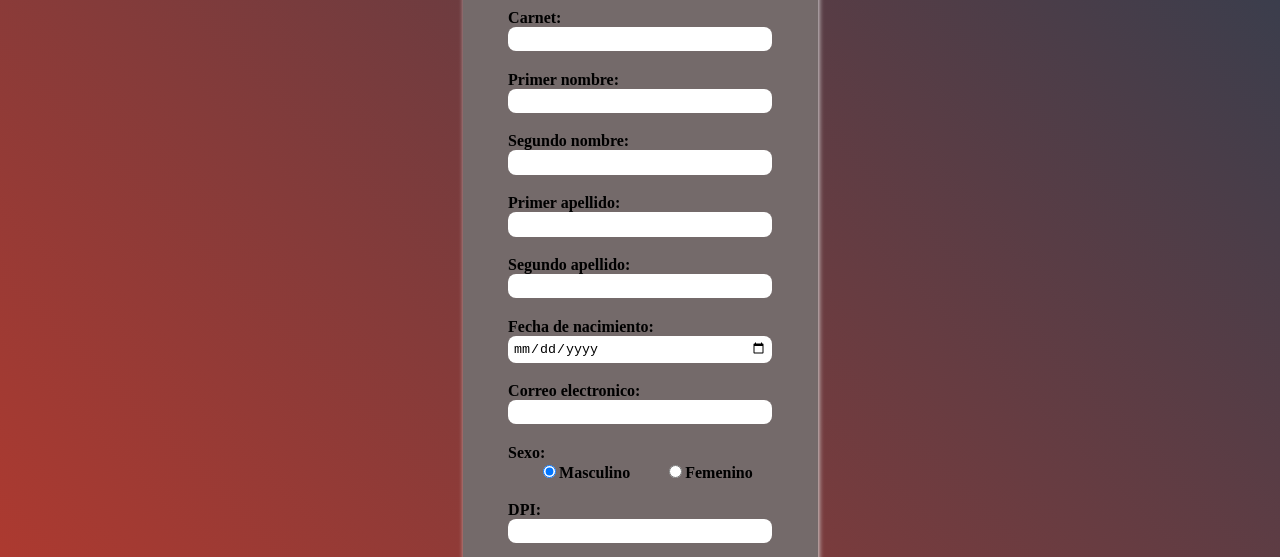
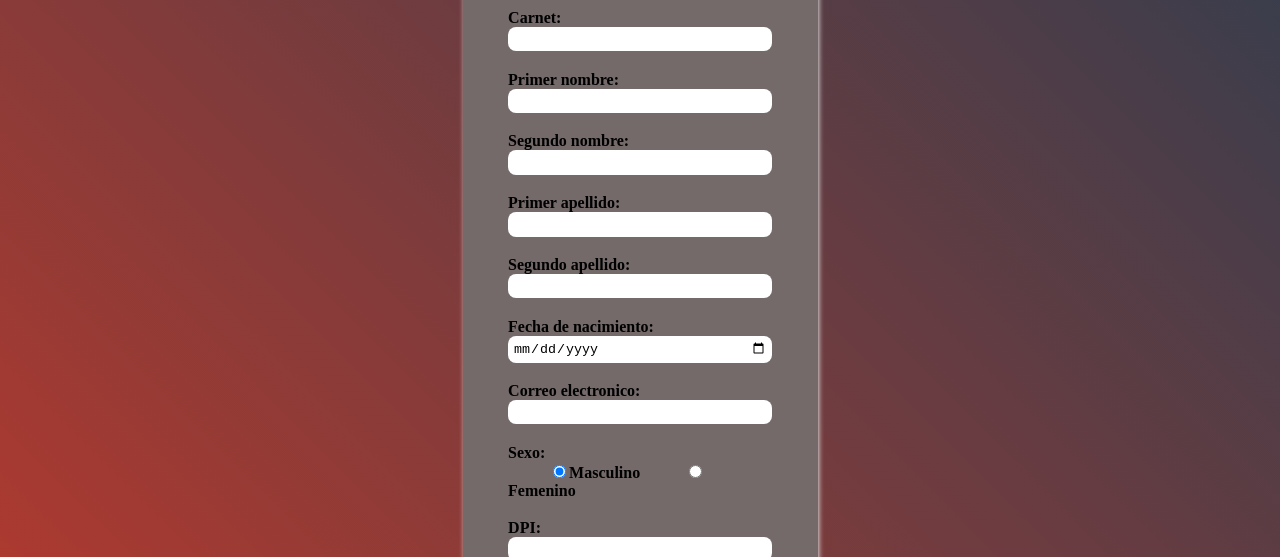
Before and after one commit to Ko-996/Validacion_captcha_y_correo, a plain HTML site: page index.html in a window 1280 px wide. Shown: the part 243-800 px from the top of the page. Drawn offline with Linux system fonts and the light colour scheme.

Commit message:
cambio de estilo 1.2

```diff
--- a/css/style.css
+++ b/css/style.css
@@ -48,7 +48,7 @@ form {
 }
 
 .pad{
-    padding-left: 30px;
+    padding-left: 40px;
 }
 
 .form-label input {
```
